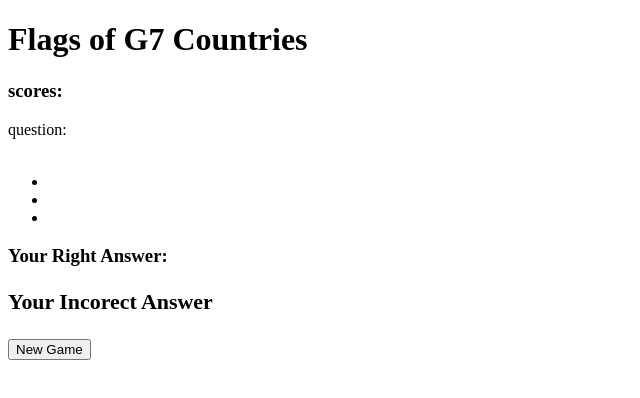
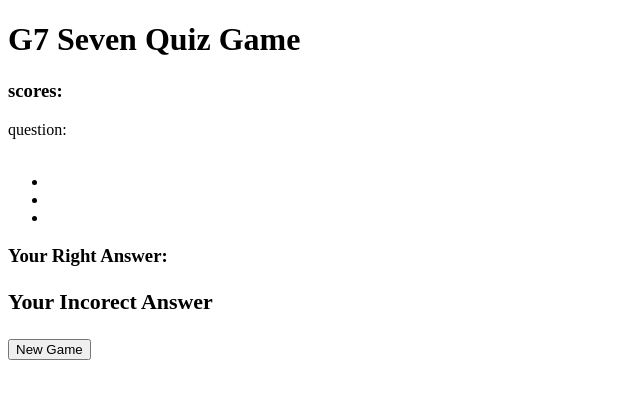
Before and after one commit to Muyodi/seond-project, a plain HTML site: page index.html in a window 1280 px wide. Shown: the whole page, without its empty margins (0-640 px from the left). Drawn offline with Linux system fonts and the light colour scheme.

Commit message:
change name for h1 in main body

```diff
--- a/index.html
+++ b/index.html
@@ -18,7 +18,7 @@
 <body>
     <main>
         <div class="container">
-            <h1>Flags of G7 Countries</h1>
+            <h1>G7 Seven Quiz Game</h1>
             <div>
 
             </div class="box">
```
